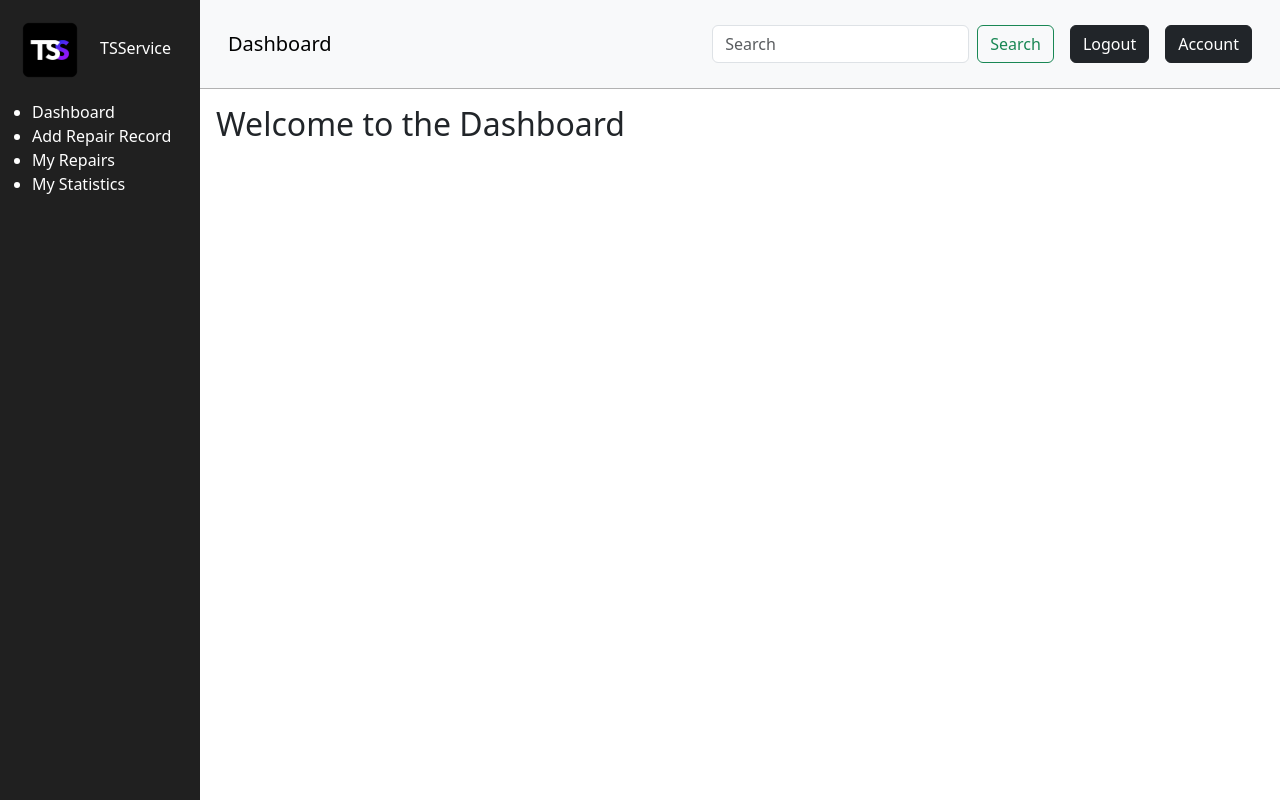
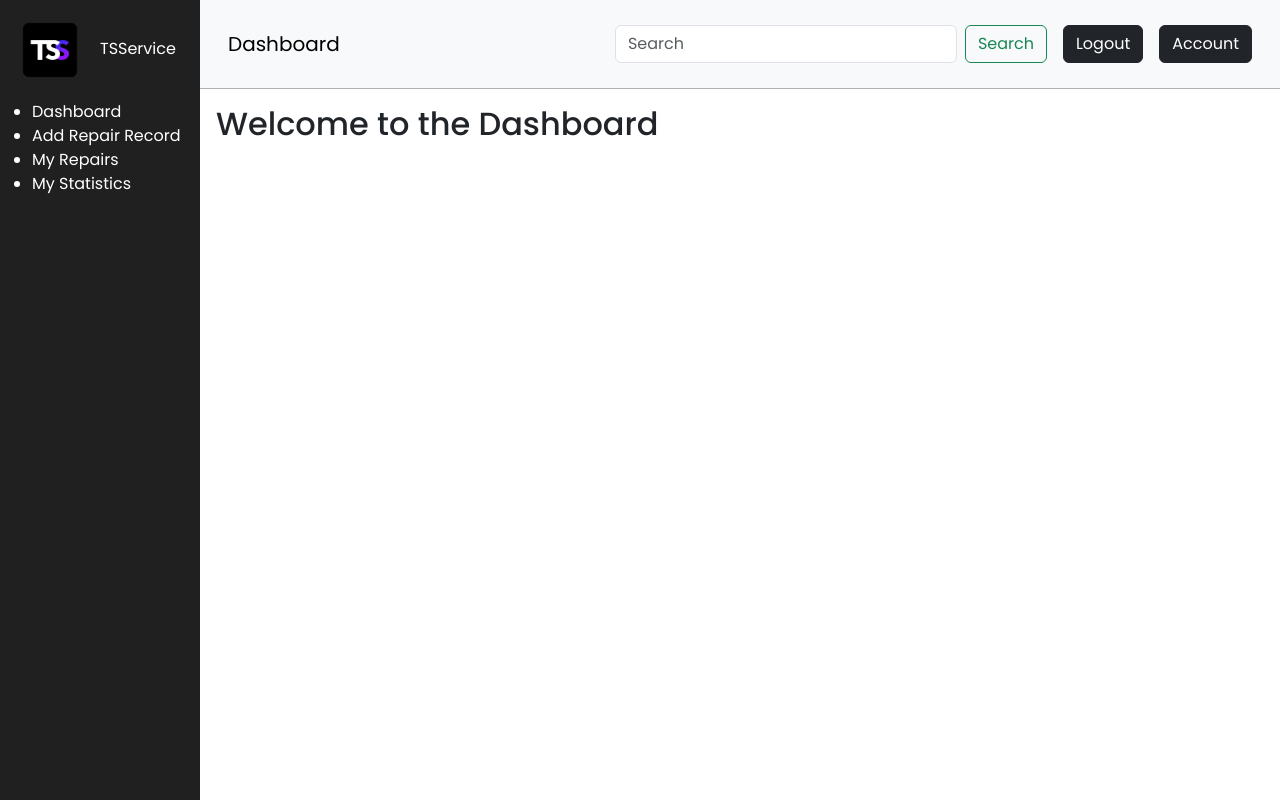
Before and after one commit to nikolamurgo/TSService, a React (Create React App) app in the folder client/: page / in a window 1280 px wide. Built offline with nearby package versions, Linux system fonts and the light colour scheme.

Commit message:
fontfamily upg

```diff
--- a/client/public/index.html
+++ b/client/public/index.html
@@ -3,6 +3,7 @@
   <head>
     <meta charset="utf-8" />
     <link rel="icon" href="%PUBLIC_URL%/favicon.ico" />
+    <link href="https://fonts.googleapis.com/css2?family=Poppins:wght@300;400;500;600;700&display=swap" rel="stylesheet">
     <meta name="viewport" content="width=device-width, initial-scale=1" />
     <meta name="theme-color" content="#000000" />
     <meta
--- a/client/src/index.css
+++ b/client/src/index.css
@@ -1,8 +1,6 @@
 body {
   margin: 0;
-  font-family: -apple-system, BlinkMacSystemFont, 'Segoe UI', 'Roboto', 'Oxygen',
-    'Ubuntu', 'Cantarell', 'Fira Sans', 'Droid Sans', 'Helvetica Neue',
-    sans-serif;
+  font-family: 'Poppins',sans-serif;
   -webkit-font-smoothing: antialiased;
   -moz-osx-font-smoothing: grayscale;
 }
--- a/client/src/index.js
+++ b/client/src/index.js
@@ -3,6 +3,7 @@
 import { BrowserRouter } from 'react-router-dom'
 import App from './App'
 import 'bootstrap/dist/css/bootstrap.min.css';
+import './index.css'
 
 
 ReactDOM.createRoot(document.getElementById('root')).render(
```
